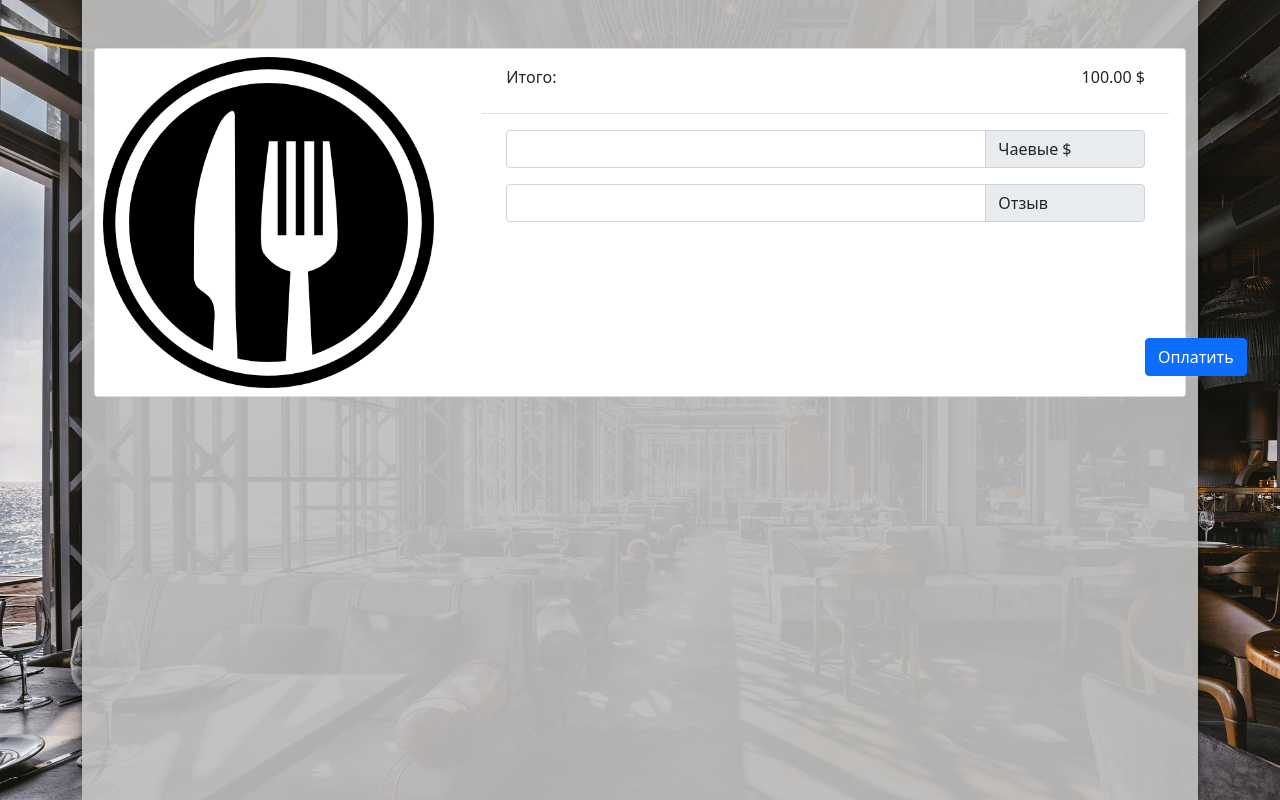
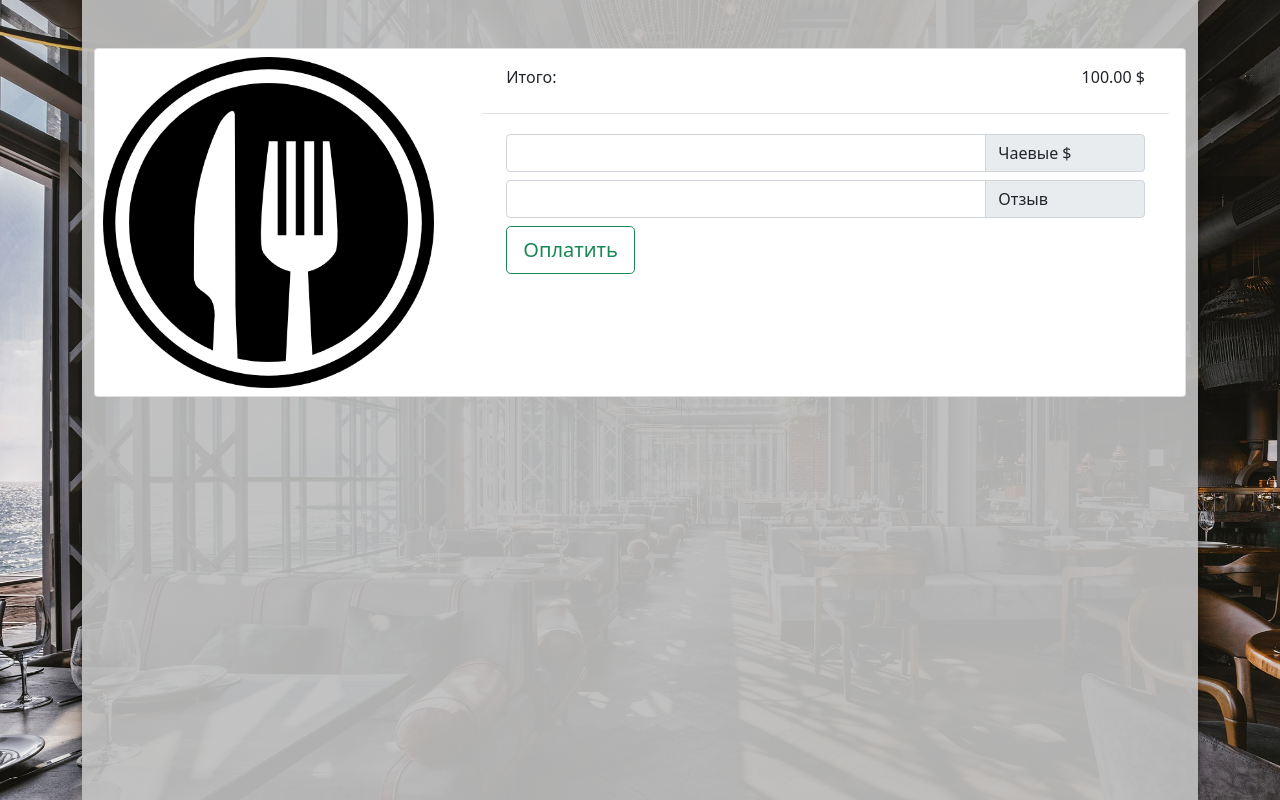
Before and after one commit to R-36/bonch-hack, a Flask app: page /pay in a window 1280 px wide. Run offline with Flask 2, Linux system fonts and the light colour scheme.

Commit message:
change pay_page

```diff
--- a/templates/menu_page.html
+++ b/templates/menu_page.html
@@ -4,7 +4,7 @@
 <div class="row row-cols-2 g-2 main-card-box">
 
     {% for card in menu_elements %}
-    <div class="col-5 center-block">
+    <div class="col-6 center-block">
         <div class="card" style="max-width: 540px;">
             <div class="row card-box">
                 <div class="col-4">
--- a/templates/pay_page.html
+++ b/templates/pay_page.html
@@ -19,18 +19,18 @@
 
                         <div class="container d-flex flex-wrap justify-content-between align-items-center py-3 my-4 border-top">
 
-                            <div class="input-group mb-3">
+                            <div class="input-group my-1">
                                 <input aria-label="Dollar amount (with dot and two decimal places)" class="form-control" type="text">
                                 <span class="input-group-text w-25">Чаевые $</span>
                             </div>
 
-                            <div class="input-group mb-3">
+                            <div class="input-group my-1">
                                 <input class="form-control" type="text">
                                 <span class="input-group-text w-25">Отзыв</span>
                             </div>
 
-                            <div>
-                                <a href="#" class="btn btn-primary">Оплатить</a>
+                            <div class="input-group my-1">
+                                <input class="btn btn-lg btn-outline-success" type="button" value="Оплатить">
                             </div>
 
                         </div>
```
